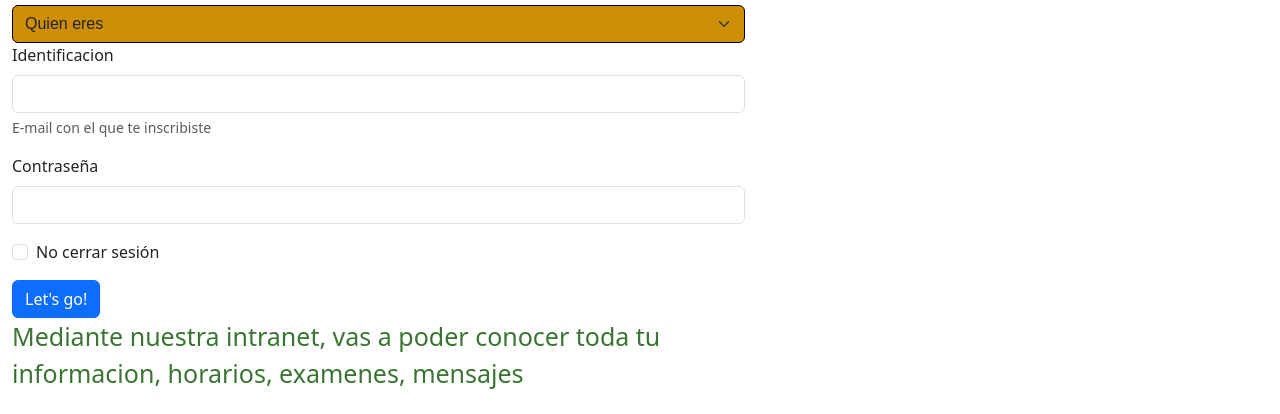
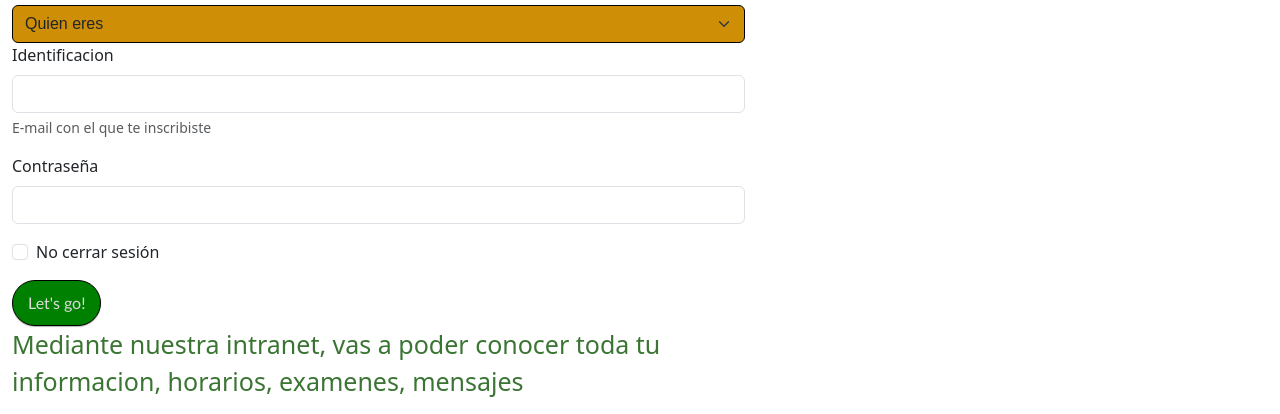
Before and after one commit to agustinaacunab/PreEntrega3Acuna, a website: page pages/log-in.html in a window 1280 px wide. Shown: the part 303-717 px from the top of the page. Drawn offline with nearby package versions, Linux system fonts and the light colour scheme.

Commit message:
cambios nuevos

```diff
--- a/pages/log-in.html
+++ b/pages/log-in.html
@@ -80,7 +80,7 @@
                       <input type="checkbox" class="form-check-input" id="exampleCheck1">
                       <label class="form-check-label" for="exampleCheck1">No cerrar sesión</label>
                     </div>
-                    <button type="submit" class="btn btn-primary">Let's go!</button>
+                    <button type="submit" class="btn btn-primary mi-btn">Let's go!</button>
                   </form>
                   <p>Mediante nuestra intranet, vas a poder conocer toda tu informacion, horarios, examenes, mensajes</p>
     </section>
--- a/scss/componentes/_log-in.scss
+++ b/scss/componentes/_log-in.scss
@@ -1,3 +1,4 @@
-nav{
-    background-color: $color-primario;
+.mi-btn{
+    @include Botones
+
 }
```
Also changed, not shown: pages/about-us.html (+1 -1 lines).
